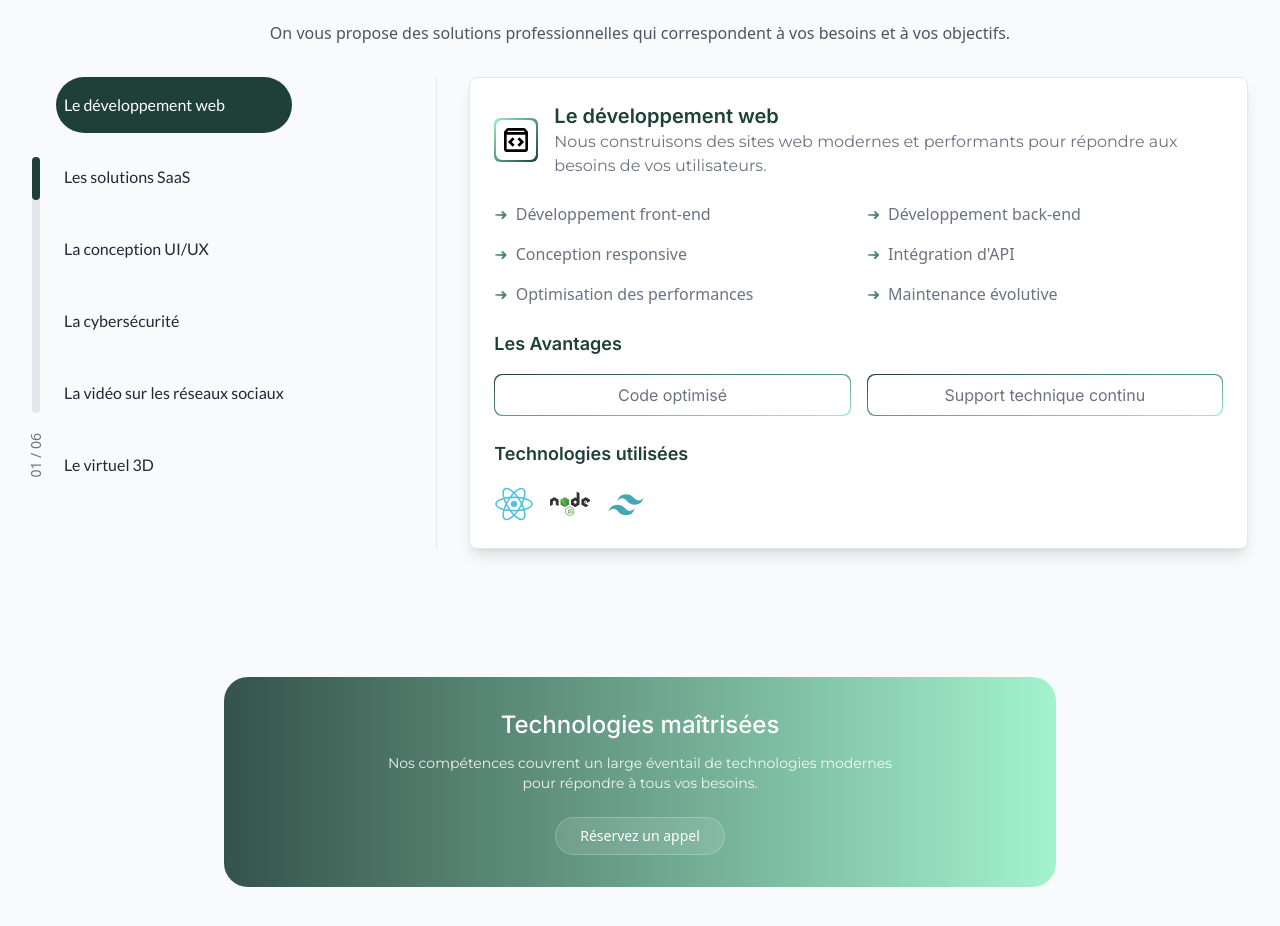
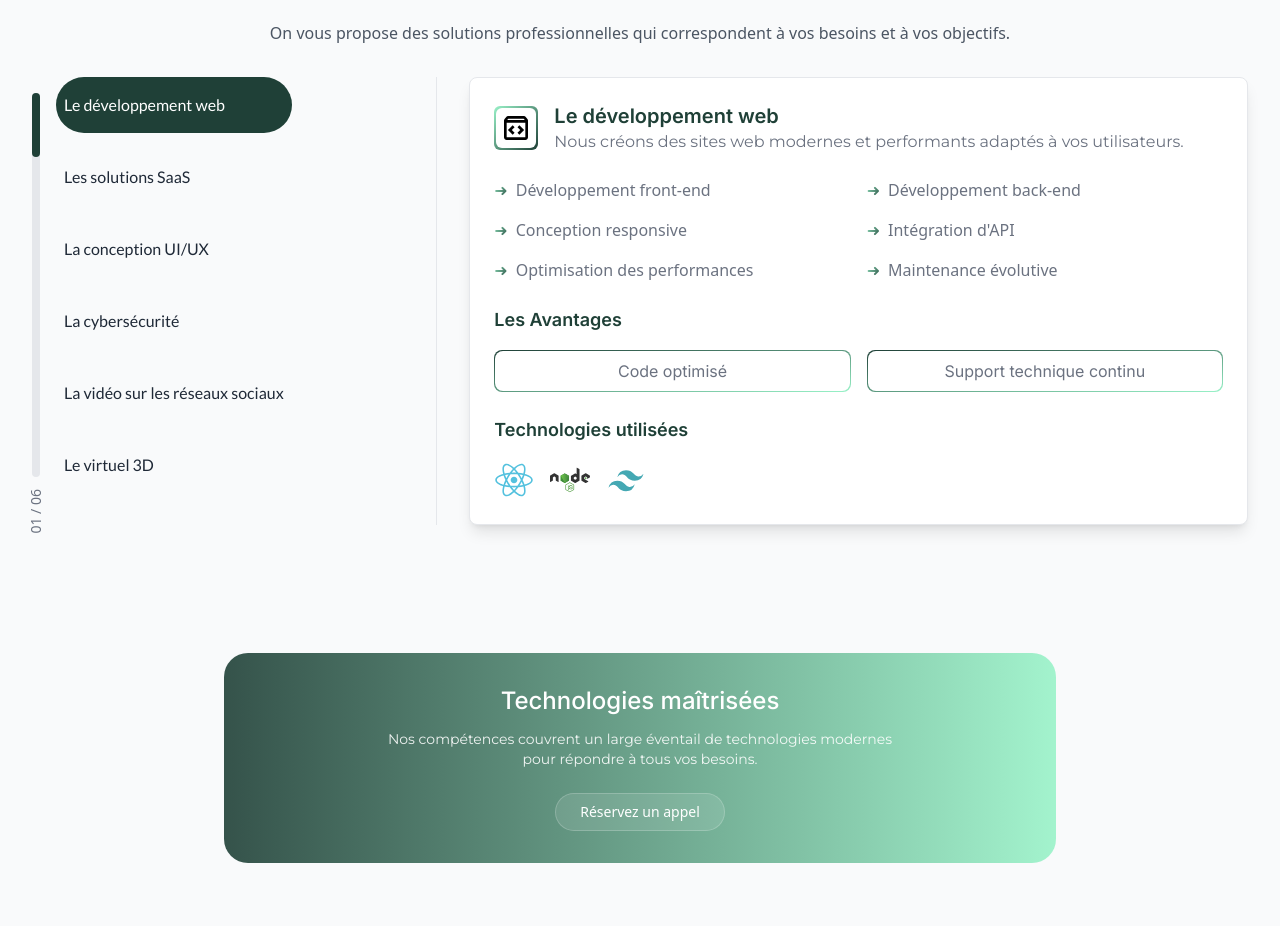
Before and after one commit to bocs91/fdlr-agency, a React (Vite) app: page / in a window 1280 px wide. Shown: the part 1000-1926 px from the top of the page. Built offline with nearby package versions, Linux system fonts and the light colour scheme.

Commit message:
fix description solution size and progression bar size

```diff
--- a/src/components/OurSolutions.jsx
+++ b/src/components/OurSolutions.jsx
@@ -9,7 +9,7 @@ const OurSolutions = () => {
       id: 1,
       title: "Le développement web",
       description:
-        "Nous construisons des sites web modernes et performants pour répondre aux besoins de vos utilisateurs.",
+        "Nous créons des sites web modernes et performants adaptés à vos utilisateurs.",
       icon: "code.svg",
       points: [
         "Développement front-end",
@@ -163,7 +163,7 @@ const OurSolutions = () => {
         <div className="max-w-7xl mx-auto flex flex-col lg:flex-row">
           <div className="lg:w-1/3 flex flex-col items-start border-r border-gray-200 pr-8 relative">
             <div className="relative flex items-center">
-              <div className="relative h-64 w-2 bg-gray-200 rounded-full mr-4">
+              <div className="relative h-96 w-2 bg-gray-200 rounded-full mr-4">
                 <div
                   className="absolute top-0 w-full bg-[#1F4037] rounded-full transition-all duration-300"
                   style={{
@@ -171,7 +171,7 @@ const OurSolutions = () => {
                   }}
                 ></div>
                 <div
-                  className="absolute -bottom-16 -left-[6px] text-gray-500 font-medium text-xs sm:text-sm"
+                  className="absolute -bottom-14 -left-[6px] text-gray-500 font-medium text-xs sm:text-sm"
                   style={{
                     writingMode: "vertical-rl",
                     transform: "rotate(180deg)",
@@ -186,8 +186,7 @@ const OurSolutions = () => {
                   <li
                     key={solution.id}
                     onClick={() => setCurrentSolution(solution)}
-                    className={`font-lato px-2 py-3 sm:py-4 cursor-pointer ${
-                      currentSolution.id === solution.id
+                    className={`font-lato px-2 py-3 sm:py-4 cursor-pointer ${currentSolution.id === solution.id
                       ? "bg-[#1F4037] text-white rounded-full"
                       : "text-gray-800 hover:text-[#1F4037]"
                       }`}
```
Lines whose indentation alone changed are shown as unchanged.
